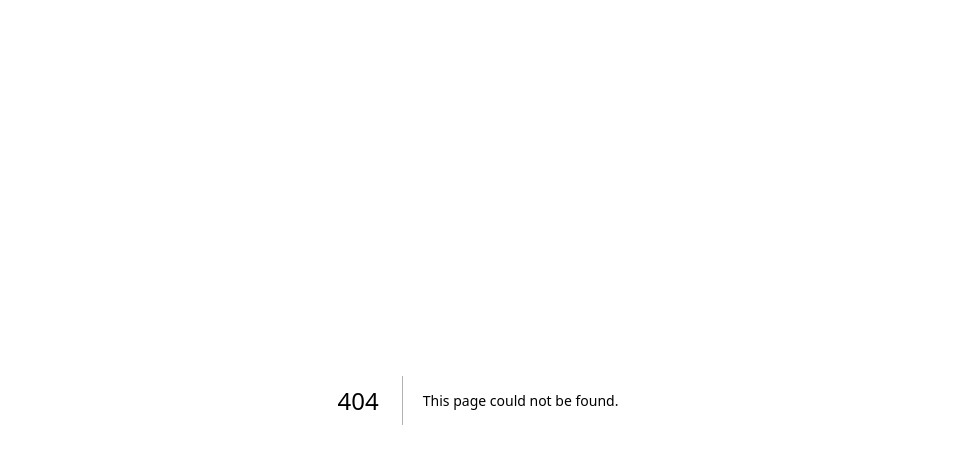
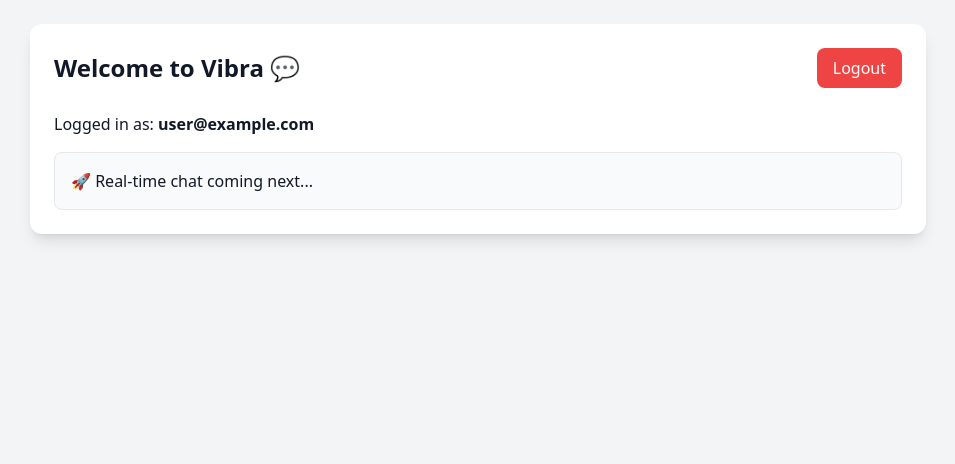
Before and after one commit to Rabbi111-cloud/VIBRA, a Next.js app: page /dashboard in a window 1280 px wide. Before the commit this address had no page. Shown: the top 464 px of the page, without its empty margins (162-1117 px from the left). Built offline with nearby package versions, Linux system fonts and the light colour scheme; no server answers; sample sign-in values are in the browser's storage.

Commit message:
Create dashboard.js

```diff
--- /dev/null
+++ b/pages/dashboard.js
@@ -0,0 +1,60 @@
+import { useEffect, useState } from "react";
+import { useRouter } from "next/router";
+import { auth } from "../firebase";
+import { onAuthStateChanged, signOut } from "firebase/auth";
+
+export default function Dashboard() {
+  const router = useRouter();
+  const [user, setUser] = useState(null);
+  const [loading, setLoading] = useState(true);
+
+  useEffect(() => {
+    const unsubscribe = onAuthStateChanged(auth, (currentUser) => {
+      if (!currentUser) {
+        // 🔐 Not logged in → redirect to login
+        router.push("/login");
+      } else {
+        setUser(currentUser);
+      }
+      setLoading(false);
+    });
+
+    return () => unsubscribe();
+  }, []);
+
+  const handleLogout = async () => {
+    await signOut(auth);
+    router.push("/");
+  };
+
+  if (loading) return <p className="text-center mt-10">Loading...</p>;
+
+  return (
+    <div className="min-h-screen bg-gray-100 p-6">
+      <div className="max-w-4xl mx-auto bg-white p-6 rounded-xl shadow-lg">
+
+        <div className="flex justify-between items-center mb-6">
+          <h1 className="text-2xl font-bold">
+            Welcome to Vibra 💬
+          </h1>
+
+          <button
+            onClick={handleLogout}
+            className="bg-red-500 text-white px-4 py-2 rounded-lg"
+          >
+            Logout
+          </button>
+        </div>
+
+        <p className="mb-4">
+          Logged in as: <strong>{user?.email}</strong>
+        </p>
+
+        <div className="border rounded-lg p-4 bg-gray-50">
+          🚀 Real-time chat coming next...
+        </div>
+
+      </div>
+    </div>
+  );
+}
```
